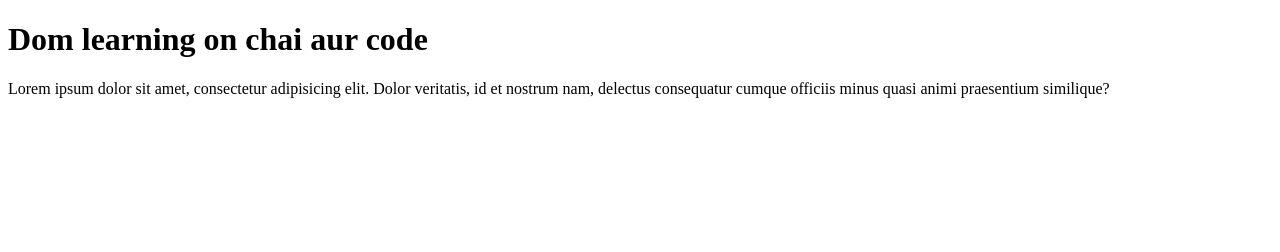
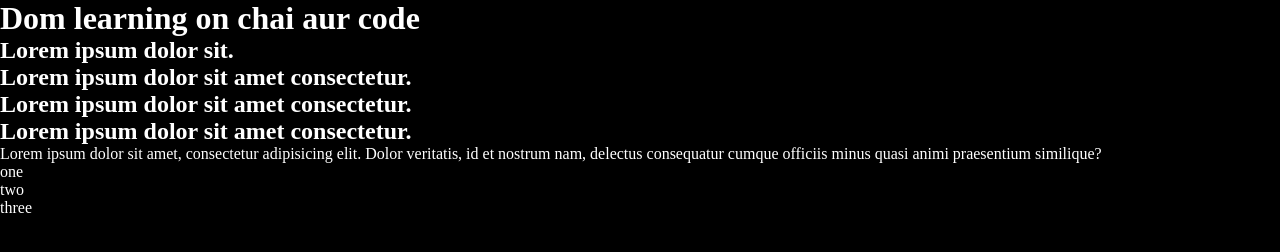
Before and after one commit to aryan-mrrobot/javascript-full-, a plain HTML site: page 02_Advanced/index.html in a window 1280 px wide. Drawn offline with Linux system fonts and the light colour scheme.

Commit message:
creating_new_elements

```diff
--- a/02_Advanced/index.html
+++ b/02_Advanced/index.html
@@ -6,14 +6,35 @@
     <meta name="viewport" content="width=device-width, initial-scale=1.0" />
     <title>Dom Learning</title>
 </head>
+<style>
+    *{
+        margin: 0;
+        padding: 0;
+    }
+    .bg-black{
+        background-color: black;
+        color: white;
+    }
+</style>
 
-<body>
-    <h1>Dom learning on chai aur code</h1>
-    <p>
-        Lorem ipsum dolor sit amet, consectetur adipisicing elit. Dolor veritatis,
-        id et nostrum nam, delectus consequatur cumque officiis minus quasi animi
-        praesentium similique?
-    </p>
+<body class="bg-black">
+    <div >
+        <h1 id="title" class="heading">Dom learning on chai aur code</h1>
+        <h2>Lorem ipsum dolor sit.</h2>
+        <h2>Lorem ipsum dolor sit amet consectetur.</h2>
+        <h2>Lorem ipsum dolor sit amet consectetur.</h2>
+        <h2>Lorem ipsum dolor sit amet consectetur.</h2>
+        <p>
+            Lorem ipsum dolor sit amet, consectetur adipisicing elit. Dolor veritatis,
+            id et nostrum nam, delectus consequatur cumque officiis minus quasi animi
+            praesentium similique?
+        </p>
+        <ul>
+            <li class="list-items">one</li>
+            <li class="list-items">two</li>
+            <li class="list-items">three</li>
+        </ul>
+    </div>
 
     <script src="01.js"></script>
 </body>
```
